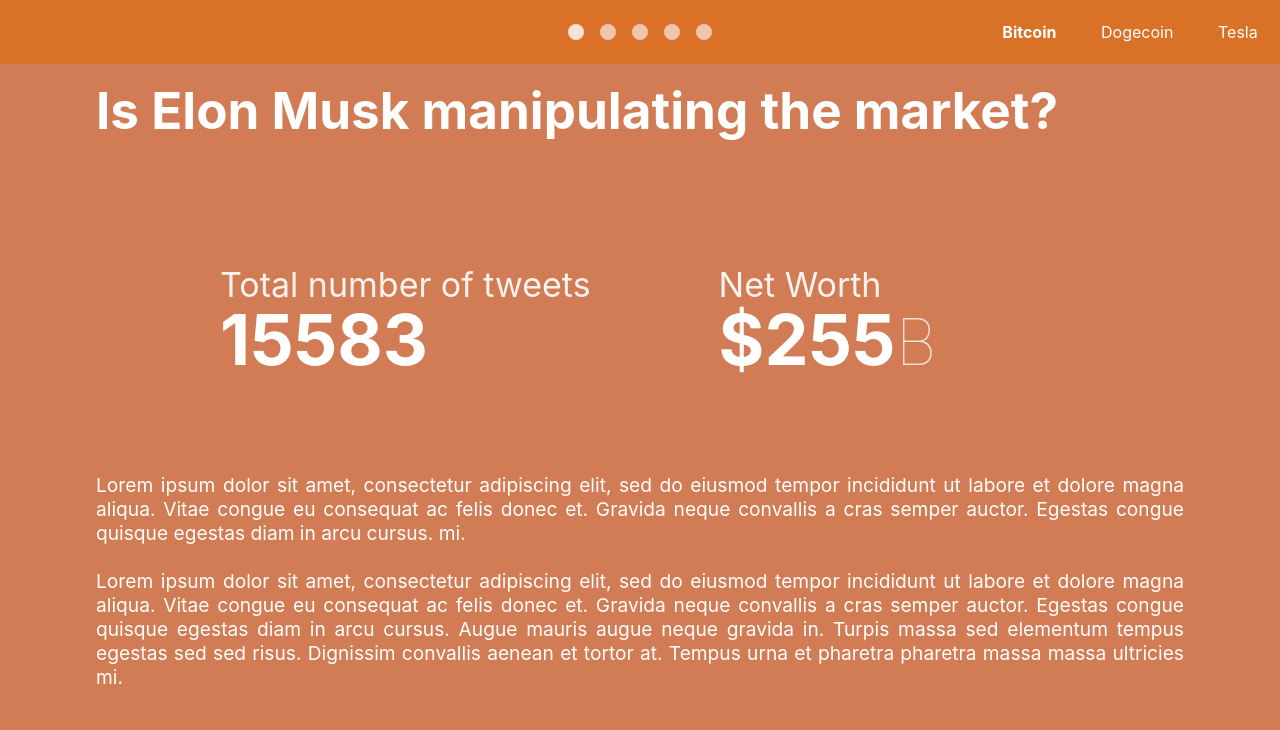
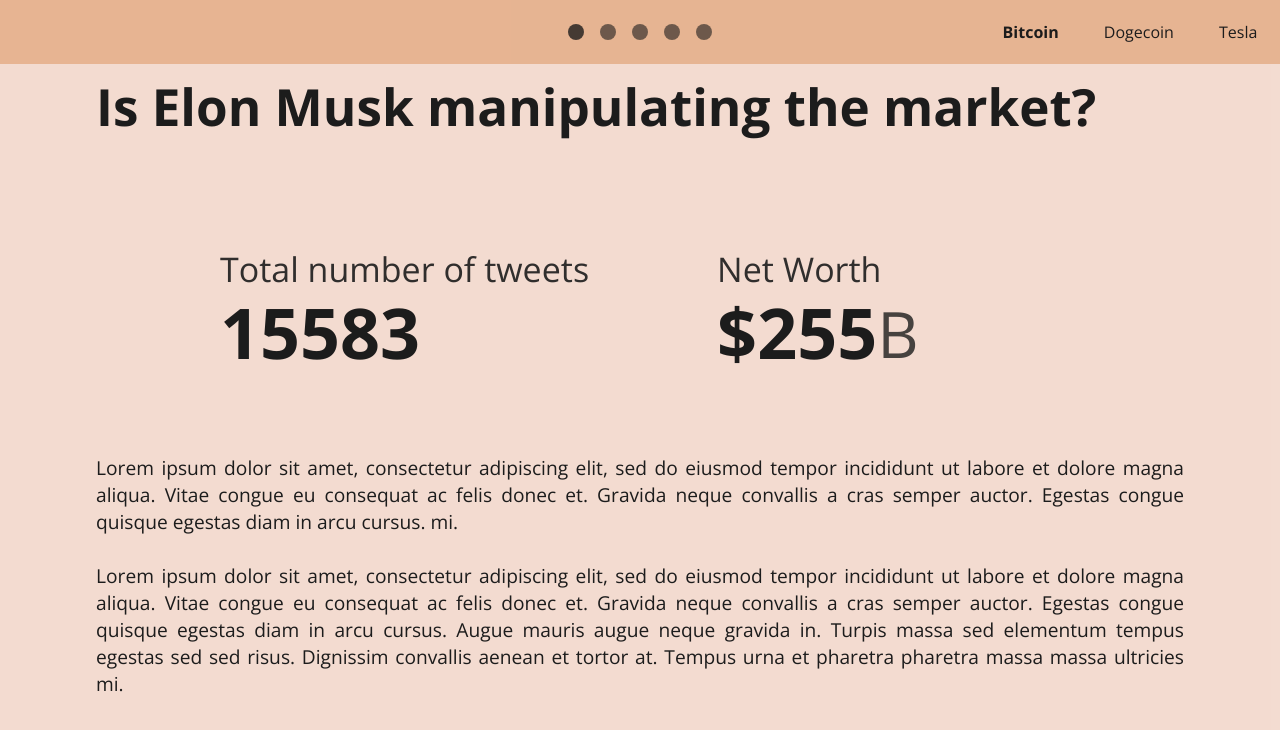
Before and after one commit to com-480-data-visualization/datavis-project-2022-visualizationclowns, a React (Vite) app in the folder viz/: page / in a window 1280 px wide. Shown: the top 730 px of the page. Built offline with nearby package versions, Linux system fonts and the light colour scheme.

Commit message:
Added google font

```diff
--- a/viz/index.html
+++ b/viz/index.html
@@ -3,6 +3,12 @@
   <head>
     <meta charset="UTF-8" />
     <link rel="icon" type="image/svg+xml" href="/src/favicon.svg" />
+    <link rel="preconnect" href="https://fonts.googleapis.com" />
+    <link rel="preconnect" href="https://fonts.gstatic.com" crossorigin />
+    <link
+      href="https://fonts.googleapis.com/css2?family=Open+Sans:ital,wght@0,300;0,400;0,500;0,600;0,700;0,800;1,300;1,400;1,500;1,600;1,700;1,800&display=swap"
+      rel="stylesheet"
+    />
     <meta name="viewport" content="width=device-width, initial-scale=1.0" />
     <title>Visualization Clowns</title>
   </head>
--- a/viz/src/App.jsx
+++ b/viz/src/App.jsx
@@ -86,20 +86,20 @@
 
     switch (selectedDataset) {
       case "Bitcoin":
-        root.style.setProperty("--main-color", "#d17c54");
-        root.style.setProperty("--text-color", "white");
-        root.style.setProperty("--header-color", "#d97126");
+        root.style.setProperty("--main-color", "#d17c5445");
+        root.style.setProperty("--text-color", "#1c1c1c");
+        root.style.setProperty("--header-color", "#d3732e61");
         break;
 
       case "Dogecoin":
-        root.style.setProperty("--main-color", "#e4b867");
-        root.style.setProperty("--text-color", "black");
-        root.style.setProperty("--header-color", "#d99a26");
+        root.style.setProperty("--main-color", "#e4b86760");
+        root.style.setProperty("--text-color", "#1c1c1c");
+        root.style.setProperty("--header-color", "#d99a266e");
         break;
       case "Tesla":
-        root.style.setProperty("--main-color", "#b65457");
-        root.style.setProperty("--text-color", "white");
-        root.style.setProperty("--header-color", "#a14548");
+        root.style.setProperty("--main-color", "#b6545768");
+        root.style.setProperty("--text-color", "#1c1c1c");
+        root.style.setProperty("--header-color", "#a1454858");
         break;
 
       default:
--- a/viz/src/components/engagementRanking/EngagementRanking.module.css
+++ b/viz/src/components/engagementRanking/EngagementRanking.module.css
@@ -21,5 +21,5 @@
 }
 
 .tweets::-webkit-scrollbar {
-    /* display: none; */
+  display: none;
 }
--- a/viz/src/components/mainChart/MainChart.module.css
+++ b/viz/src/components/mainChart/MainChart.module.css
@@ -21,5 +21,5 @@
 }
 
 .tweets::-webkit-scrollbar {
-  /* display: none; */
+  display: none;
 }
--- a/viz/src/index.css
+++ b/viz/src/index.css
@@ -6,9 +6,7 @@
 
 body {
   margin: 0;
-  font-family: -apple-system, BlinkMacSystemFont, "Segoe UI", "Roboto", "Oxygen",
-    "Ubuntu", "Cantarell", "Fira Sans", "Droid Sans", "Helvetica Neue",
-    sans-serif;
+  font-family: "Open Sans";
   -webkit-font-smoothing: antialiased;
   -moz-osx-font-smoothing: grayscale;
 }
--- a/viz/src/pages/IntroductionPage/IntroductionPage.module.css
+++ b/viz/src/pages/IntroductionPage/IntroductionPage.module.css
@@ -9,12 +9,14 @@
   font-size: 4vw;
   font-weight: bold;
   color: var(--text-color);
+  font-weight: 700;
 }
 
 .introductionText {
   font-size: 1.5vw;
   text-align: justify;
   color: var(--text-color);
+  font-weight: 400;
 }
 
 .content {
--- a/viz/src/pages/MainChartPage/MainChartPage.module.css
+++ b/viz/src/pages/MainChartPage/MainChartPage.module.css
@@ -1,4 +1,5 @@
 .title {
   font-size: 2vw;
   font-weight: bold;
+  color: var(--text-color);
 }
```
Lines whose indentation alone changed are shown as unchanged.
